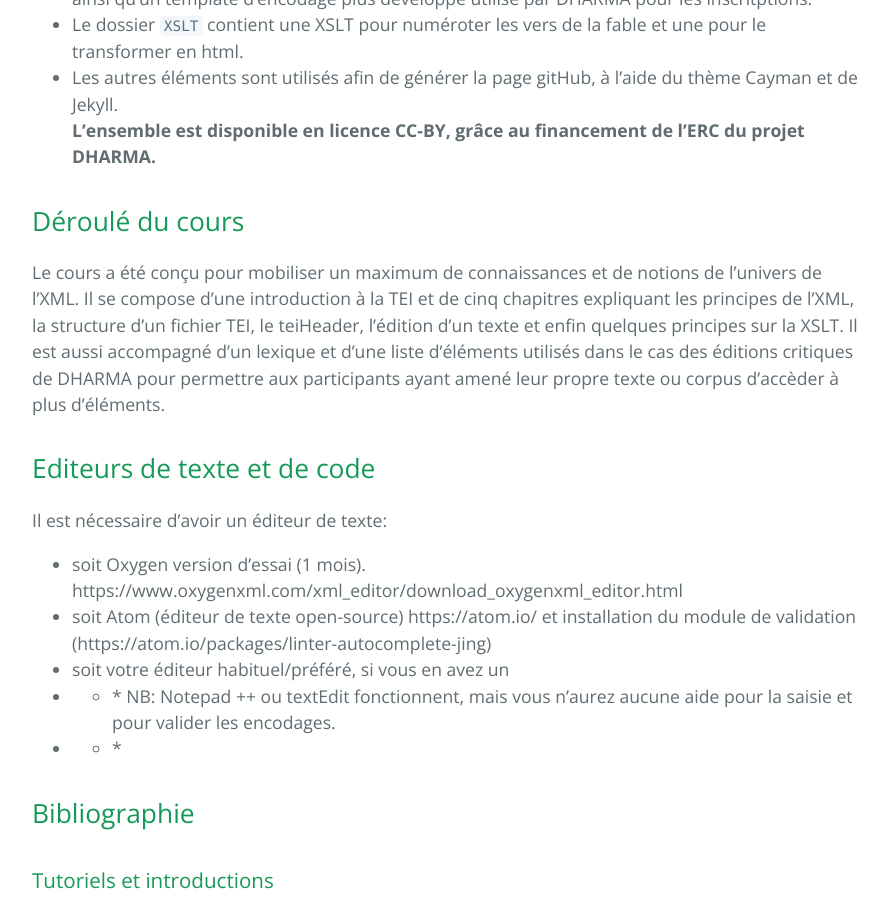
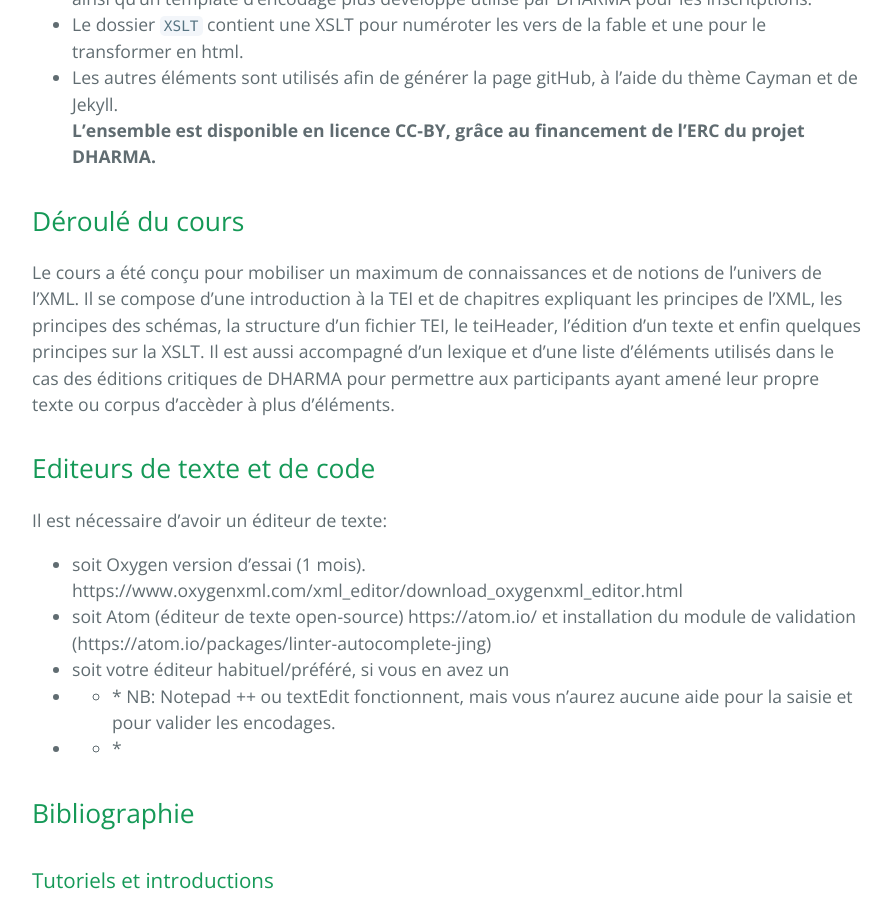
Before and after one commit to erc-dharma/digital-areal, a Jekyll site: the page built from index.md, in a window 1280 px wide and 900 px high, scrolled down 1187 px. Shown: the whole window, without its empty margins (192-1083 px from the left). Built offline with Jekyll 4.4.1, drawn with Linux system fonts in a browser that asks for light colours; our own code applies the rules of GitHub Pages for plain Markdown files.

Commit message:
adding content

```diff
--- a/index.md
+++ b/index.md
@@ -17,7 +17,7 @@ Pour nous contacter: [manufrancis@gmail.com](manufrancis@gmail.com), [adeline.le
 **L'ensemble est disponible en licence CC-BY, grâce au financement de l'ERC du projet DHARMA.**
 
 ## Déroulé du cours
-Le cours a été conçu pour mobiliser un maximum de connaissances et de notions de l'univers de l'XML. Il se compose d'une introduction à la TEI et de cinq chapitres expliquant les principes de l'XML, la structure d'un fichier TEI, le teiHeader, l'édition d'un texte et enfin quelques principes sur la XSLT. Il est aussi accompagné d'un lexique et d'une liste d'éléments utilisés dans le cas des éditions critiques de DHARMA pour permettre aux participants ayant amené leur propre texte ou corpus d'accèder à plus d'éléments.
+Le cours a été conçu pour mobiliser un maximum de connaissances et de notions de l'univers de l'XML. Il se compose d'une introduction à la TEI et de chapitres expliquant les principes de l'XML, les principes des schémas, la structure d'un fichier TEI, le teiHeader, l'édition d'un texte et enfin quelques principes sur la XSLT. Il est aussi accompagné d'un lexique et d'une liste d'éléments utilisés dans le cas des éditions critiques de DHARMA pour permettre aux participants ayant amené leur propre texte ou corpus d'accèder à plus d'éléments.
 
 ## Editeurs de texte et de code
 Il est nécessaire d'avoir un éditeur de texte:
```
Also changed, not shown: 2_schema.md (+1 -1 lines).
